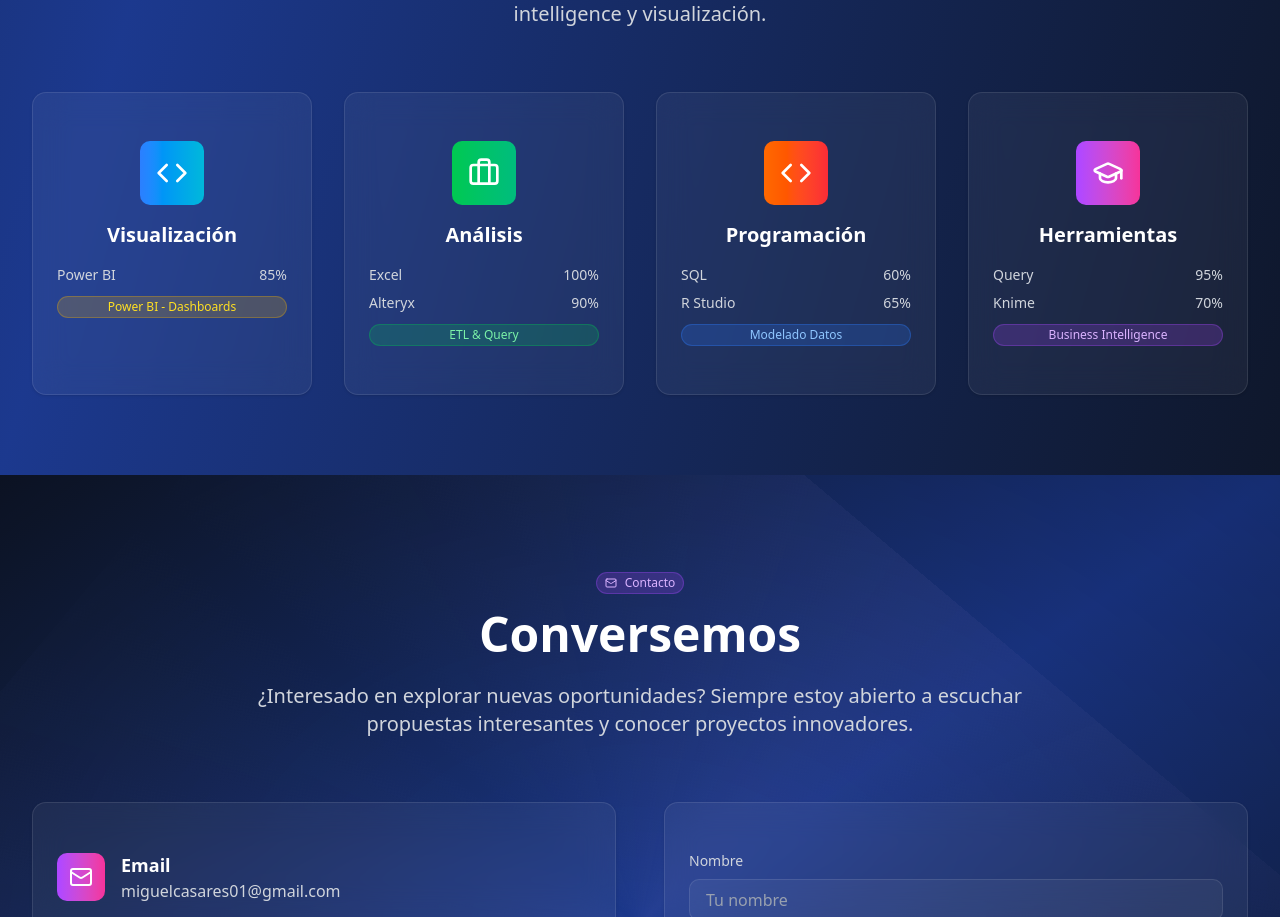
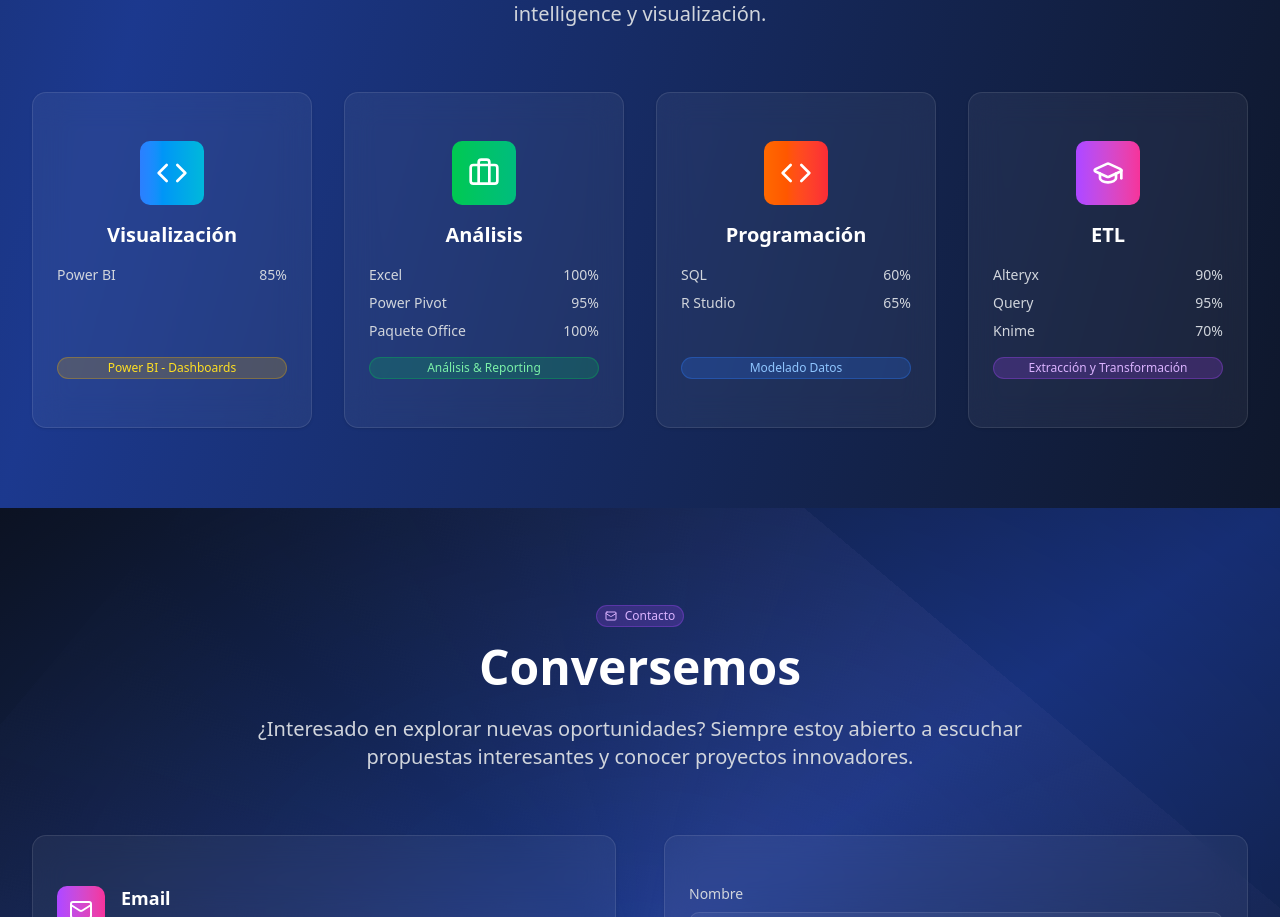
Before and after one commit to alonsoaguirreazorin/portfolio-miguel, a Next.js app: page / in a window 1280 px wide. Shown: the part 4165-5082 px from the top of the page. Built offline with nearby package versions, Linux system fonts and the light colour scheme.

Commit message:
fixins finales

```diff
--- a/src/app/page.tsx
+++ b/src/app/page.tsx
@@ -454,7 +454,8 @@ export default function HomePage() {
 
           <div className="grid md:grid-cols-2 lg:grid-cols-4 gap-8">
             <Card className="bg-white/5 backdrop-blur-lg border-white/10 hover:bg-white/10">
-              <CardContent className="p-6 text-center space-y-4">
+              <CardContent className="p-6 text-center space-y-4 h-full flex flex-col justify-between">
+                <div className="space-y-4">
                   <div className="w-16 h-16 mx-auto bg-gradient-to-r from-blue-500 to-cyan-500 rounded-lg flex items-center justify-center">
                     <Code className="w-8 h-8 text-white" />
                   </div>
@@ -464,13 +465,15 @@ export default function HomePage() {
                       <span>Power BI</span>
                       <span>85%</span>
                     </div>
+                  </div>
+                </div>
                 <Badge variant="secondary" className="bg-yellow-500/20 text-yellow-300 border-yellow-500/30 w-full">Power BI - Dashboards</Badge>
-                </div>
               </CardContent>
             </Card>
 
             <Card className="bg-white/5 backdrop-blur-lg border-white/10 hover:bg-white/10">
-              <CardContent className="p-6 text-center space-y-4">
+              <CardContent className="p-6 text-center space-y-4 h-full flex flex-col justify-between">
+                <div className="space-y-4">
                   <div className="w-16 h-16 mx-auto bg-gradient-to-r from-green-500 to-emerald-500 rounded-lg flex items-center justify-center">
                     <Briefcase className="w-8 h-8 text-white" />
                   </div>
@@ -481,16 +484,22 @@ export default function HomePage() {
                       <span>100%</span>
                     </div>
                     <div className="flex justify-between text-sm text-gray-300">
-                    <span>Alteryx</span>
-                    <span>90%</span>
+                      <span>Power Pivot</span>
+                      <span>95%</span>
                     </div>
-                  <Badge variant="secondary" className="bg-green-500/20 text-green-300 border-green-500/30 w-full">ETL & Query</Badge>
+                    <div className="flex justify-between text-sm text-gray-300">
+                      <span>Paquete Office</span>
+                      <span>100%</span>
                     </div>
+                  </div>
+                </div>
+                <Badge variant="secondary" className="bg-green-500/20 text-green-300 border-green-500/30 w-full">Análisis & Reporting</Badge>
               </CardContent>
             </Card>
 
             <Card className="bg-white/5 backdrop-blur-lg border-white/10 hover:bg-white/10">
-              <CardContent className="p-6 text-center space-y-4">
+              <CardContent className="p-6 text-center space-y-4 h-full flex flex-col justify-between">
+                <div className="space-y-4">
                   <div className="w-16 h-16 mx-auto bg-gradient-to-r from-orange-500 to-red-500 rounded-lg flex items-center justify-center">
                     <Code className="w-8 h-8 text-white" />
                   </div>
@@ -504,18 +513,24 @@ export default function HomePage() {
                       <span>R Studio</span>
                       <span>65%</span>
                     </div>
+                  </div>
+                </div>
                 <Badge variant="secondary" className="bg-blue-500/20 text-blue-300 border-blue-500/30 w-full">Modelado Datos</Badge>
-                </div>
               </CardContent>
             </Card>
 
             <Card className="bg-white/5 backdrop-blur-lg border-white/10 hover:bg-white/10">
-              <CardContent className="p-6 text-center space-y-4">
+              <CardContent className="p-6 text-center space-y-4 h-full flex flex-col justify-between">
+                <div className="space-y-4">
                   <div className="w-16 h-16 mx-auto bg-gradient-to-r from-purple-500 to-pink-500 rounded-lg flex items-center justify-center">
                     <GraduationCap className="w-8 h-8 text-white" />
                   </div>
-                <h3 className="text-xl font-semibold text-white">Herramientas</h3>
+                  <h3 className="text-xl font-semibold text-white">ETL</h3>
                   <div className="space-y-2">
+                    <div className="flex justify-between text-sm text-gray-300">
+                      <span>Alteryx</span>
+                      <span>90%</span>
+                    </div>
                     <div className="flex justify-between text-sm text-gray-300">
                       <span>Query</span>
                       <span>95%</span>
@@ -524,8 +539,9 @@ export default function HomePage() {
                       <span>Knime</span>
                       <span>70%</span>
                     </div>
-                  <Badge variant="secondary" className="bg-purple-500/20 text-purple-300 border-purple-500/30 w-full">Business Intelligence</Badge>
                   </div>
+                </div>
+                <Badge variant="secondary" className="bg-purple-500/20 text-purple-300 border-purple-500/30 w-full">Extracción y Transformación</Badge>
               </CardContent>
             </Card>
           </div>
```
Also changed, not shown: public/img/bigrid.webp, public/img/universidadlarioja.webp. Lines whose indentation alone changed are shown as unchanged.
